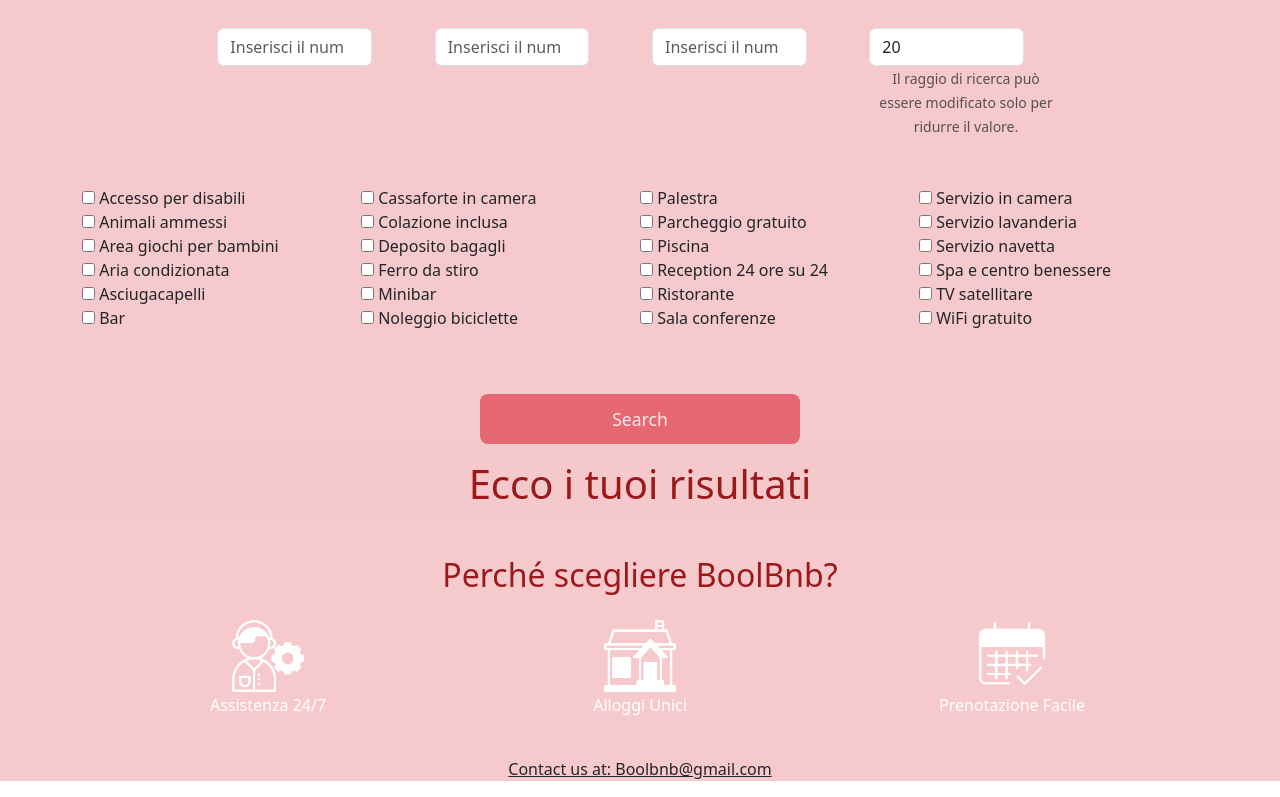
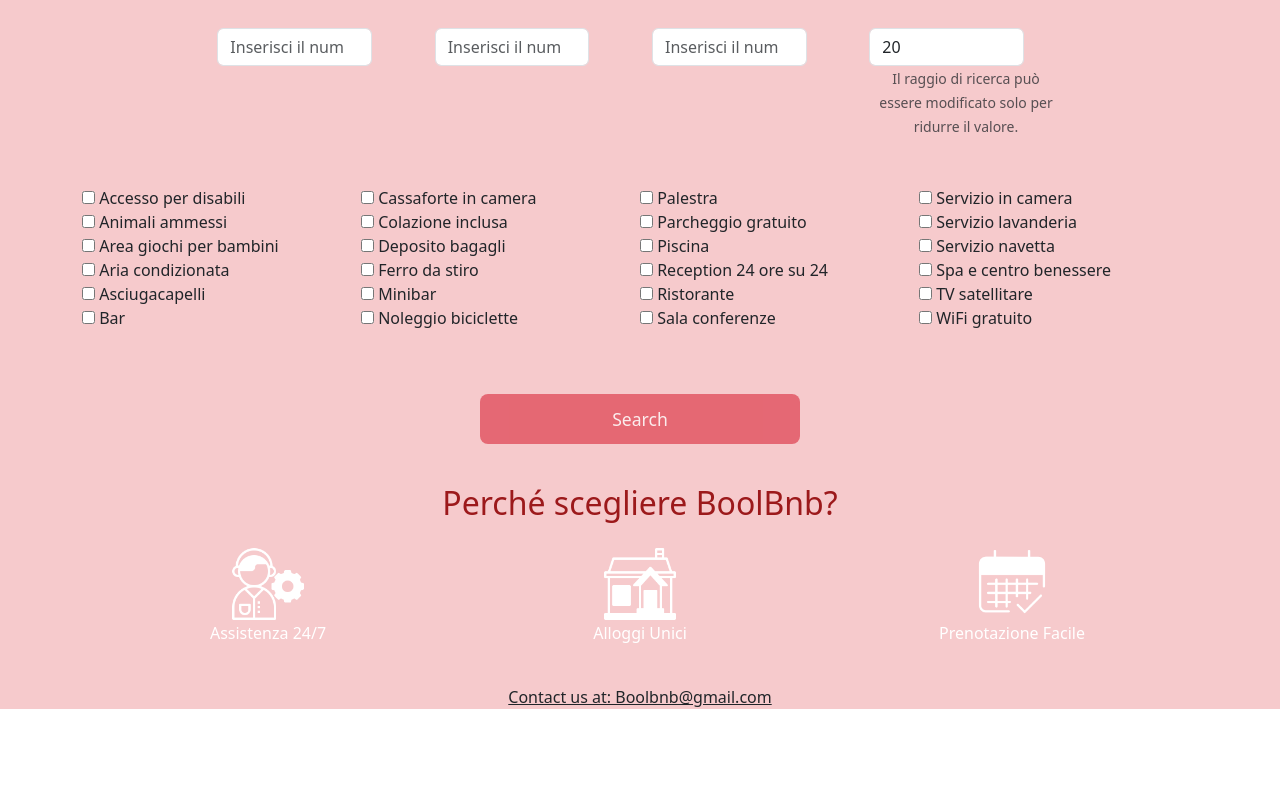
Before and after one commit to MatteoNeri99/BoolBnB_Vue, a Vue app: page / in a window 1280 px wide. Shown: the part 530-1327 px from the top of the page. After the commit the page ends 1255 px from the top, so only its background shows below. Built offline with nearby package versions, Linux system fonts and the light colour scheme.

Commit message:
removed title

```diff
--- a/src/components/SearchResults.vue
+++ b/src/components/SearchResults.vue
@@ -8,10 +8,7 @@ export default {
 
 <template>
   <div class="container">
-    <div class="row">
-      <h1 class="title">
-        Ecco i tuoi risultati
-      </h1>
+    <div class="row d-flex justify-content-center">
       <div class="col-md-4" v-for="apartment in apartments" :key="apartment.id">
         <div class="card p-3 w-100 styled-header">
           <img :src="apartment.Img" class="card-img-top" alt="Apartment Image">
```
